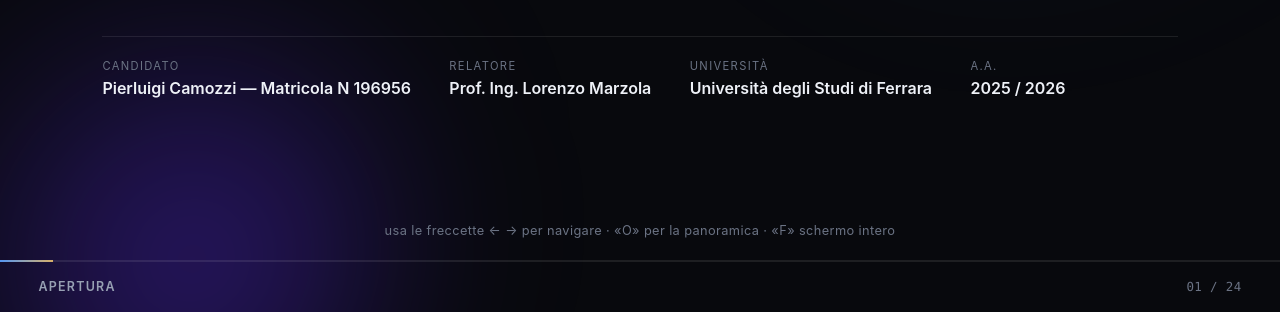
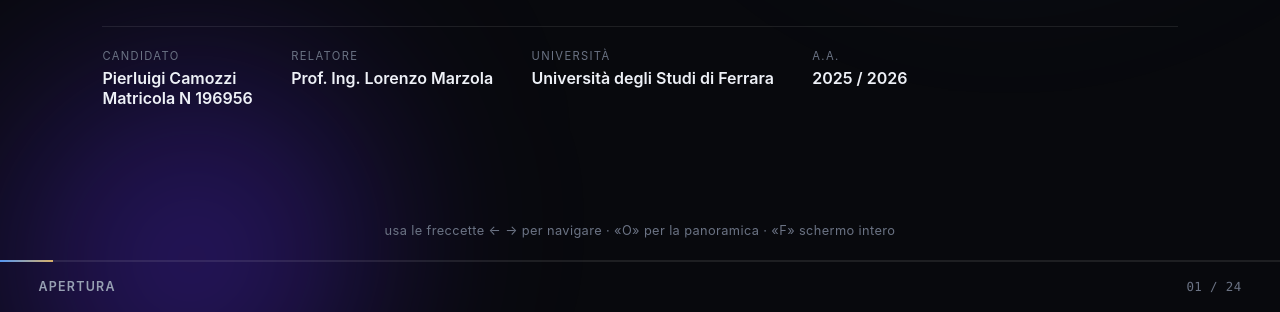
Before and after one commit to CamPier/tesi-ai-customer-experience, a plain HTML site: page index.html in a window 1280 px wide. Shown: the part 488-800 px from the top of the page. Drawn offline with Linux system fonts and the light colour scheme.

Commit message:
Va a capo con la matricola invece del trattino
Co-Authored-By: Claude Sonnet 5 <noreply@anthropic.com>

```diff
--- a/index.html
+++ b/index.html
@@ -295,7 +295,7 @@ table.cmp tr:last-child td{ border-bottom:none; }
       <h1 class="h1">AI e Customer&nbsp;Experience</h1>
       <p class="lead">Context Engineering, RAG e Function Calling per l'integrazione di agenti conversazionali in sistemi informativi enterprise.</p>
       <div class="title-meta">
-        <div><div class="k">Candidato</div><div class="v">Pierluigi Camozzi — Matricola N 196956</div></div>
+        <div><div class="k">Candidato</div><div class="v">Pierluigi Camozzi<br>Matricola N 196956</div></div>
         <div><div class="k">Relatore</div><div class="v">Prof. Ing. Lorenzo Marzola</div></div>
         <div><div class="k">Università</div><div class="v">Università degli Studi di Ferrara</div></div>
         <div><div class="k">A.A.</div><div class="v">2025 / 2026</div></div>
```
